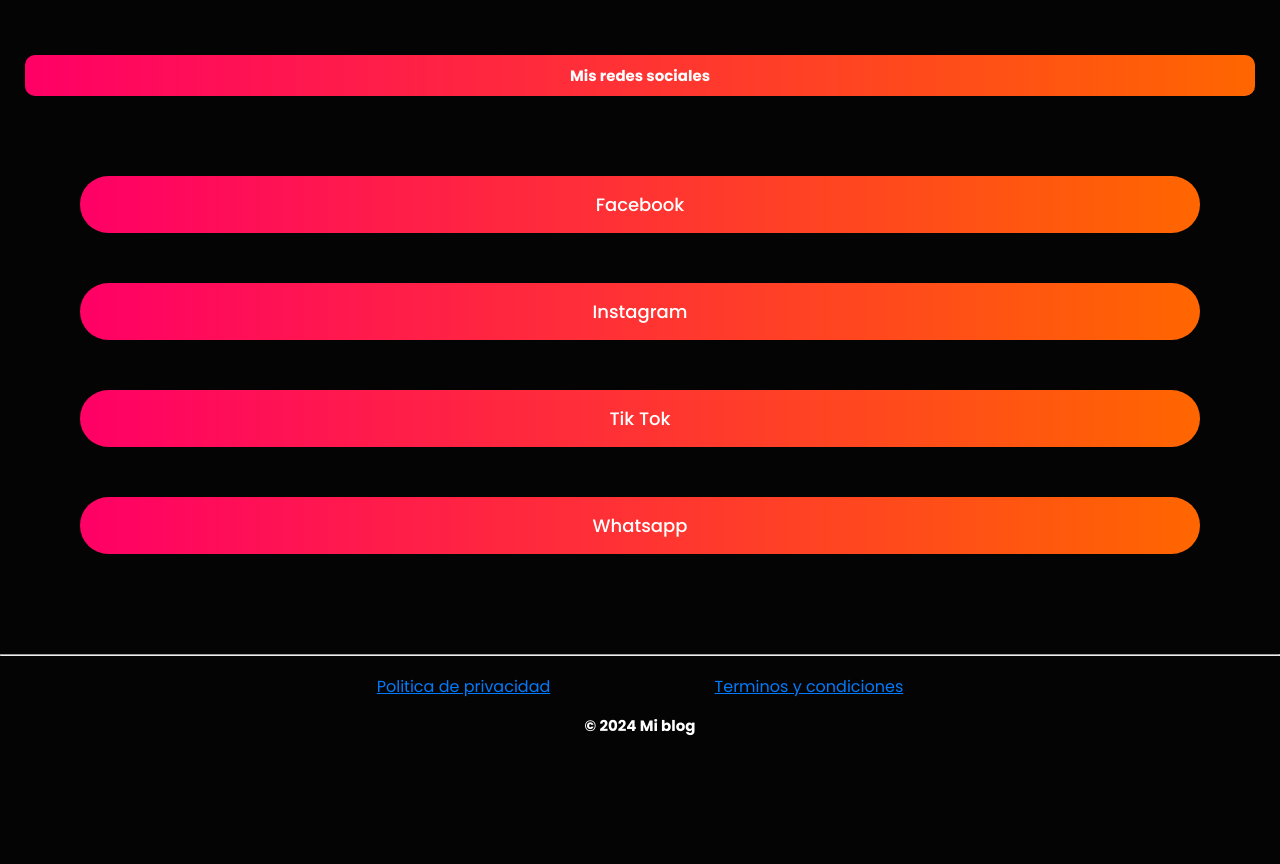
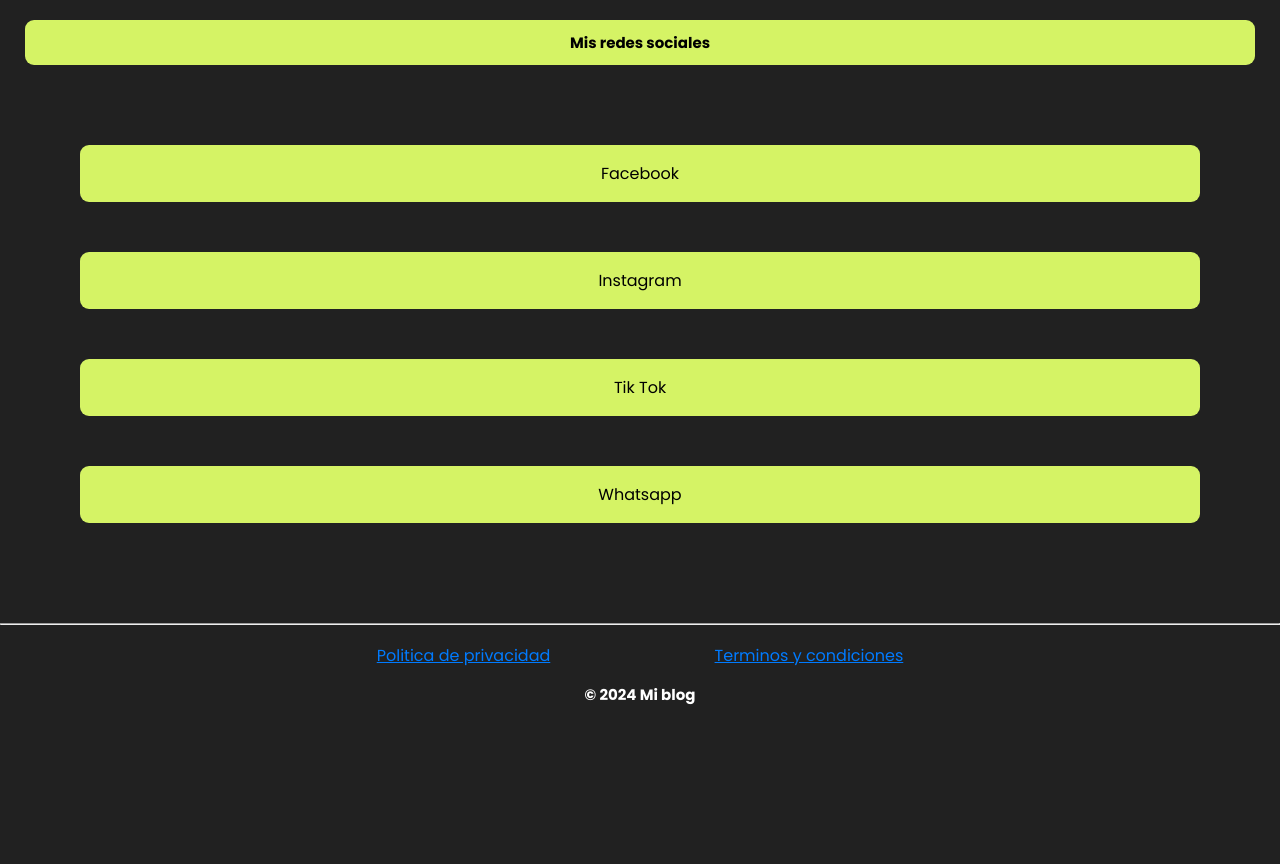
Before and after one commit to Micro-ux563/mi-blog, a plain HTML site: page index.html in a window 1280 px wide. Shown: the part 632-1496 px from the top of the page. After the commit the page ends 1465 px from the top, so only its background shows below. Drawn offline with Linux system fonts and the light colour scheme.

Commit message:
style.css

```diff
--- a/style.css
+++ b/style.css
@@ -5,13 +5,13 @@ body{
     margin: 0;
     padding: 0;
     justify-content: center;
-    background-color: #040404;
+    background-color: #212121;
 }
 
 header{
     display: flex;
     height: 50px;
-    background: linear-gradient(90deg, #ff0066, #ff6600);
+    background-color: #040404;
     justify-content: space-between;
     align-items: center;
     padding: 10px;
@@ -46,11 +46,12 @@ header{
     justify-content: center;
     padding: 130px;
     color: #fff;
+    font-size: 30px;
 }
 
 .image{
     text-align: center;
-    margin-top: 50px;
+    margin-top: 10px;
     width: 100%;
     animation: float 2s linear infinite;
 }
@@ -73,28 +74,16 @@ img{
     }
 }
 
-.contenido{
+.contenido {
+    padding-left: 33px;
+    padding-right: 33px;
+    padding-bottom: 1px;
+    padding-top: 1px;
+    border-radius: 9px;
+    background: #d5f365;
+    border: none;
+    font-family: inherit;
     text-align: center;
-    margin-top: 50px;
-    padding: 10px 20px;
-    background-color: #007bff;
-    color: white;
-    text-decoration: none;
-    border-radius: 5px;
-    margin-left: 500px;
-    margin-right: 500px;
-    max-height: 40px;
-    background: linear-gradient(90deg, #ff0066, #ff6600);
-    border: none;
-    border-radius: 10px;
-    cursor: pointer;
-    box-shadow: 0 4px 15px rgba(255, 0, 102, 0);
-    transition: box-shadow 0.3s ease, transform 0.3s ease;
-}
-
-.contenido h1{
-    text-align: center;
-    margin: -1px;
 }
 
 .cont{
@@ -103,7 +92,7 @@ img{
 }
 
 .cont .links{
-    color: #007bff;
+    color: #000000;
     text-decoration: none;
     display: block;
     margin-top: 50px;
@@ -112,22 +101,27 @@ img{
 }
 
 .cont .links{
-        padding: 15px 30px;
-        font-size: 18px;
-        font-weight: 500;
-        color: white;
-        text-decoration: none;
-        background: linear-gradient(90deg, #ff0066, #ff6600);
-        border: none;
-        border-radius: 50px;
-        cursor: pointer;
-        box-shadow: 0 4px 15px rgba(255, 0, 102, 0);
-        transition: box-shadow 0.3s ease, transform 0.3s ease;
+    padding-left: 33px;
+    padding-right: 33px;
+    padding-bottom: 16px;
+    padding-top: 16px;
+    border-radius: 9px;
+    background: #d5f365;
+    border: none;
+    font-family: inherit;
+    text-align: center;
+    cursor: pointer;
+    transition: 0.4s;
 }
 
-.links:hover{
-    box-shadow: 0 10px 20px rgba(255, 0, 102, 0.5);
-    transform: translateY(-3px);
+
+.links:hover {
+    box-shadow: 7px 5px 56px -14px #C3D900;
+}
+
+.links:active {
+    transform: scale(0.97);
+    box-shadow: 7px 5px 56px -10px #C3D900;
 }
 
 hr{
@@ -136,7 +130,7 @@ hr{
 footer{
     text-align: center;
     margin-top: 70px;
-    background-color: #040404;
+    background-color: #212121;
     height: 200px;
     margin-top: 0;
 }
```
